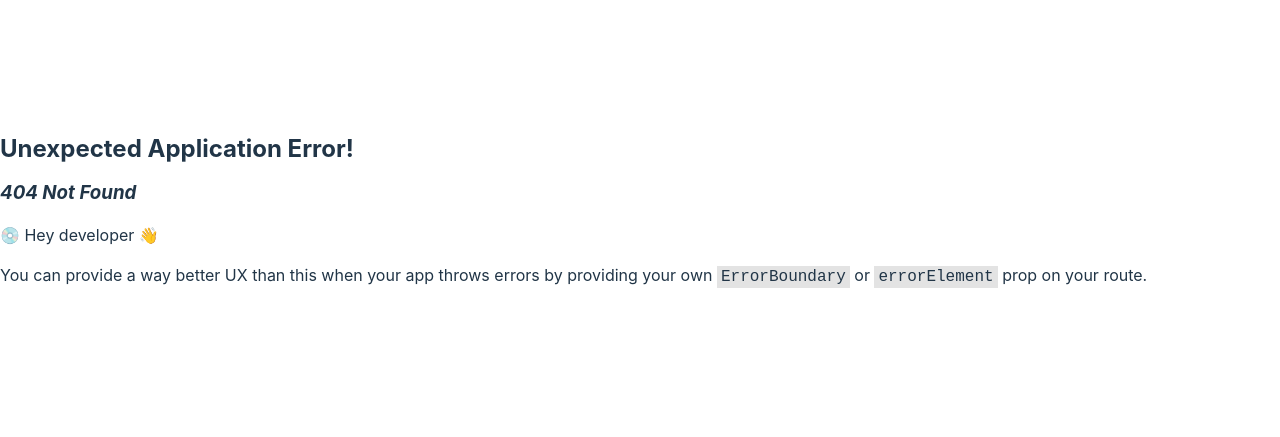
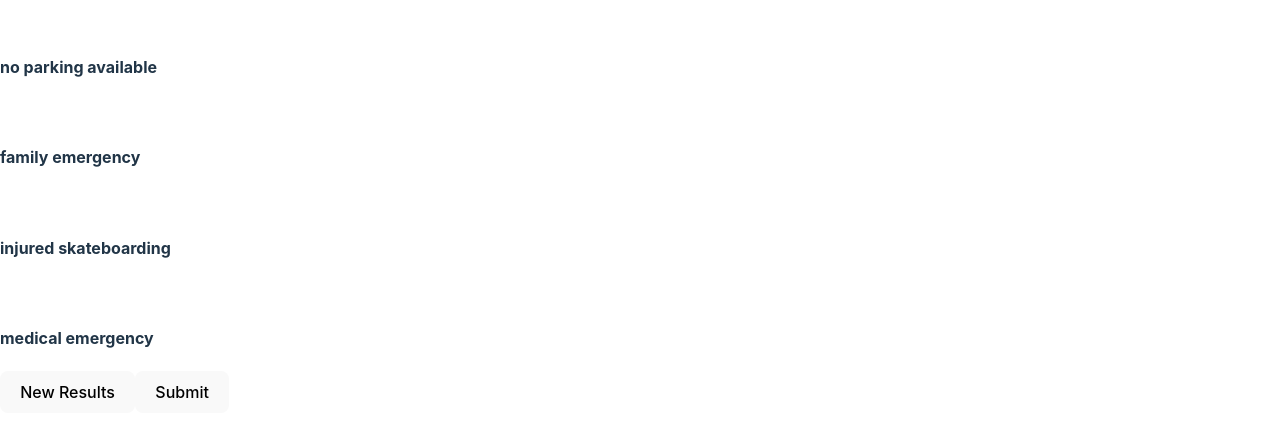
Before and after one commit to TerenceChe/Last-Minute-Excuse, a React (Vite) app: page /excuses in a window 1280 px wide. Before the commit this address had no page. Shown: the part 189-626 px from the top of the page. Built offline with nearby package versions, Linux system fonts and the light colour scheme.

Commit message:
add select

```diff
--- a/src/main.tsx
+++ b/src/main.tsx
@@ -7,11 +7,16 @@ import {
 } from "react-router-dom";
 import './index.css'
 import Root from "./routes/root";
+import Excuses from "./routes/excuses";
 
 const router = createBrowserRouter([
   {
     path: "/",
     element: <Root />,
+  },
+  {
+    path: "excuses",
+    element: <Excuses />,
   },
 ]);
 
--- /dev/null
+++ b/src/routes/excuses.tsx
@@ -0,0 +1,90 @@
+import { useState } from 'react';
+import { redirect } from 'react-router-dom';
+
+export default function Excuses() {
+    const needExcusesForList = [
+        "missed assignment",
+        "missed class",
+        "missed meeting",
+        "missed hangout",
+        "not practicing piano",
+        "no girlfriend",
+        "no personal project",
+        "no hobbies outside of league"
+    ]
+
+    const excuseList = [
+        "dont have time",
+        "focusing on myself",
+        "too busy with school",
+        "family emergency",
+        "traffic was bad",
+        "busses skipped my stop and were delayed",
+        "no parking available",
+        "I was in the hospital",
+        "dog ate homework",
+        "cat ate homework",
+        "medical emergency",
+        "injured skateboarding",
+        "sick",
+        "lost voice",
+        "broke arm",
+        "broke leg",
+        "broke neck",
+        "broke ankle",
+        "caught covid",
+        "have chlamydia",
+        "pulled an all nighter",
+        "family vacation",
+    ]
+
+    function getExcuses(n: number) {
+        const shuffled = excuseList.sort(() => 0.5 - Math.random());
+        return shuffled.slice(0, n);
+    }
+
+    const [resList, setResList] = useState(getExcuses(4));
+    const [selected, setSelected] = useState(NaN);
+
+    function refreshResults() {
+        setResList(getExcuses(4));
+    }
+
+    async function submit() {
+        if (isNaN(selected)) {
+            // dont do anything
+        }
+        else {
+            console.log(selected)
+        }
+    }
+
+    function select(index: number) {
+        setSelected(index);
+    }
+
+
+    return (
+        <div>
+            <div id="excuse" onClick={() => select(0)}>
+                <img></img>
+                <h4>{resList[0]}</h4>
+            </div>
+            <div id="excuse" onClick={() => select(1)}>
+                <img></img>
+                <h4>{resList[1]}</h4>
+            </div>
+            <div id="excuse" onClick={() => select(2)}>
+                <img></img>
+                <h4>{resList[2]}</h4>
+            </div>
+            <div id="excuse" onClick={() => select(3)}>
+                <img></img>
+                <h4>{resList[3]}</h4>
+            </div>
+            <button onClick={refreshResults}>New Results</button>
+            <button onClick={submit}>Submit</button>
+        </div>
+    )
+
+}
```
